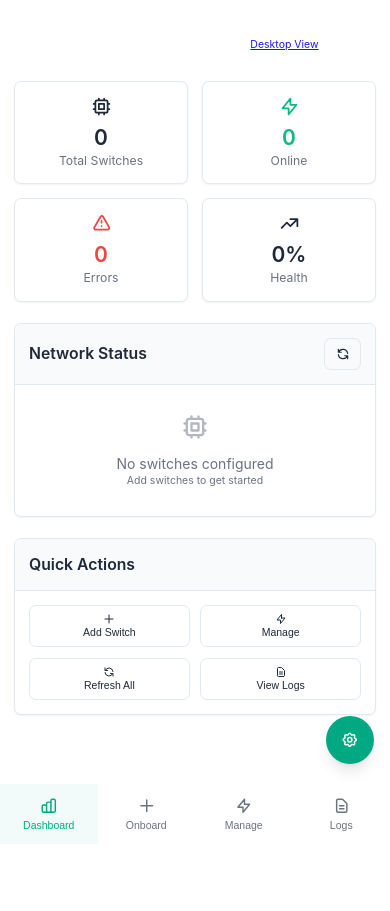
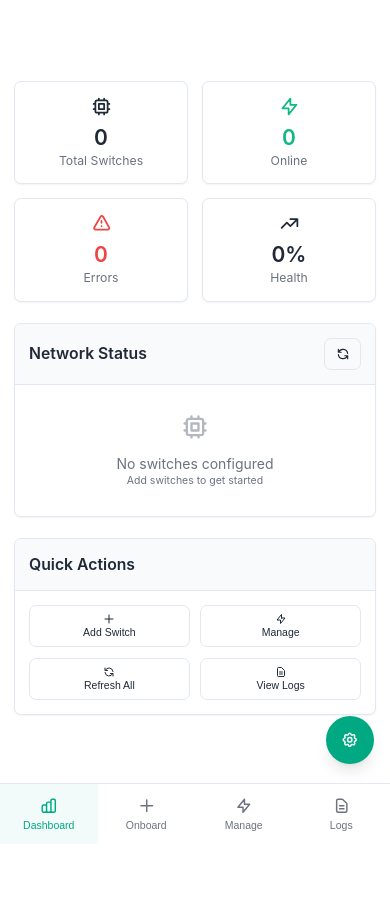
Before and after one commit to alexpitcher/aoscx-automation-toolkit, a Flask app: page /mobile in a window 390 px wide. Run offline with Flask 3, Linux system fonts and the light colour scheme; data that the repository does not hold is empty.

Commit message:
feat(ui): make mobile bottom nav opaque and default to mobile; remove desktop view link

```diff
--- a/app.py
+++ b/app.py
@@ -488,20 +488,11 @@
 
 @app.route('/')
 def dashboard():
-    """Render the main dashboard with mobile detection."""
-    user_agent = request.headers.get('User-Agent', '').lower()
-
-    # Detect mobile devices
-    mobile_indicators = ['mobile', 'android', 'iphone', 'ipad', 'ipod', 'blackberry', 'windows phone']
-    is_mobile = any(indicator in user_agent for indicator in mobile_indicators)
-
-    # Check for explicit preference or force parameter
+    """Launch to the mobile UI by default; desktop only when explicitly requested."""
+    # Preserve ability to access desktop explicitly
     force_desktop = request.args.get('desktop', '').lower() == 'true'
-    force_mobile = request.args.get('mobile', '').lower() == 'true'
-
-    if force_mobile or (is_mobile and not force_desktop):
+    if not force_desktop:
         return redirect('/mobile')
-
     return render_template('dashboard.html')
 
 @app.route('/mobile')
--- a/newui/App.tsx
+++ b/newui/App.tsx
@@ -203,7 +203,7 @@
       </header>
 
       {/* Main Content */}
-      <main className="flex-1 overflow-auto pb-20">
+      <main className="flex-1 overflow-auto" style={{ paddingBottom: 'calc(5rem + env(safe-area-inset-bottom))' }}>
         {renderActiveTab()}
       </main>
 
--- a/newui/components/BottomNavigation.tsx
+++ b/newui/components/BottomNavigation.tsx
@@ -15,7 +15,10 @@
 
 export function BottomNavigation({ activeTab, onTabChange }: BottomNavigationProps) {
   return (
-    <div className="fixed bottom-0 left-0 right-0 bg-white border-t border-border z-50">
+    <div
+      className="fixed bottom-0 left-0 right-0 bg-white border-t border-border z-50"
+      style={{ paddingBottom: 'env(safe-area-inset-bottom)' }}
+    >
       <div className="flex">
         {tabs.map((tab) => {
           const Icon = tab.icon;
--- a/static/css/mobile_dashboard.css
+++ b/static/css/mobile_dashboard.css
@@ -687,6 +687,13 @@
 .opacity-50 { opacity: 0.5; }
 .opacity-90 { opacity: 0.9; }
 
+/* Additional utilities for bottom nav opacity and safe areas */
+.bg-white { background-color: #ffffff; }
+.border-t { border-top: 1px solid var(--border); }
+.border-border { border-color: var(--border); }
+.safe-bottom { padding-bottom: env(safe-area-inset-bottom); }
+.pb-20-safe { padding-bottom: calc(5rem + env(safe-area-inset-bottom)); }
+
 /* Animation utilities */
 .animate-spin {
     animation: spin 1s linear infinite;
--- a/templates/mobile_dashboard.html
+++ b/templates/mobile_dashboard.html
@@ -22,9 +22,6 @@
                 <div class="text-xs text-green-100 opacity-90 mb-1">
                     Last updated: <span id="last-refresh">--:--:--</span>
                 </div>
-                <a href="/?desktop=true" class="text-xs text-green-100 opacity-90 underline">
-                    Desktop View
-                </a>
             </div>
         </div>
     </header>
@@ -33,7 +30,7 @@
     <div id="alert-container"></div>
 
     <!-- Main Content Area -->
-    <main class="flex-1 overflow-auto pb-20 bg-background min-h-screen">
+    <main class="flex-1 overflow-auto pb-20-safe bg-background min-h-screen">
         <!-- Dashboard Tab -->
         <div id="dashboard-tab" class="tab-content active p-4 space-y-6" style="display: block;">
             <!-- Quick Stats Grid -->
@@ -650,7 +647,7 @@
     </main>
 
     <!-- Bottom Navigation -->
-    <nav class="fixed bottom-0 left-0 right-0 bg-white border-t border-border z-50">
+    <nav class="fixed bottom-0 left-0 right-0 bg-white border-t border-border z-50 safe-bottom">
         <div class="flex">
             <button class="nav-tab active" data-tab="dashboard">
                 <svg class="h-5 w-5 mb-1" fill="none" stroke="currentColor" viewBox="0 0 24 24">
```
